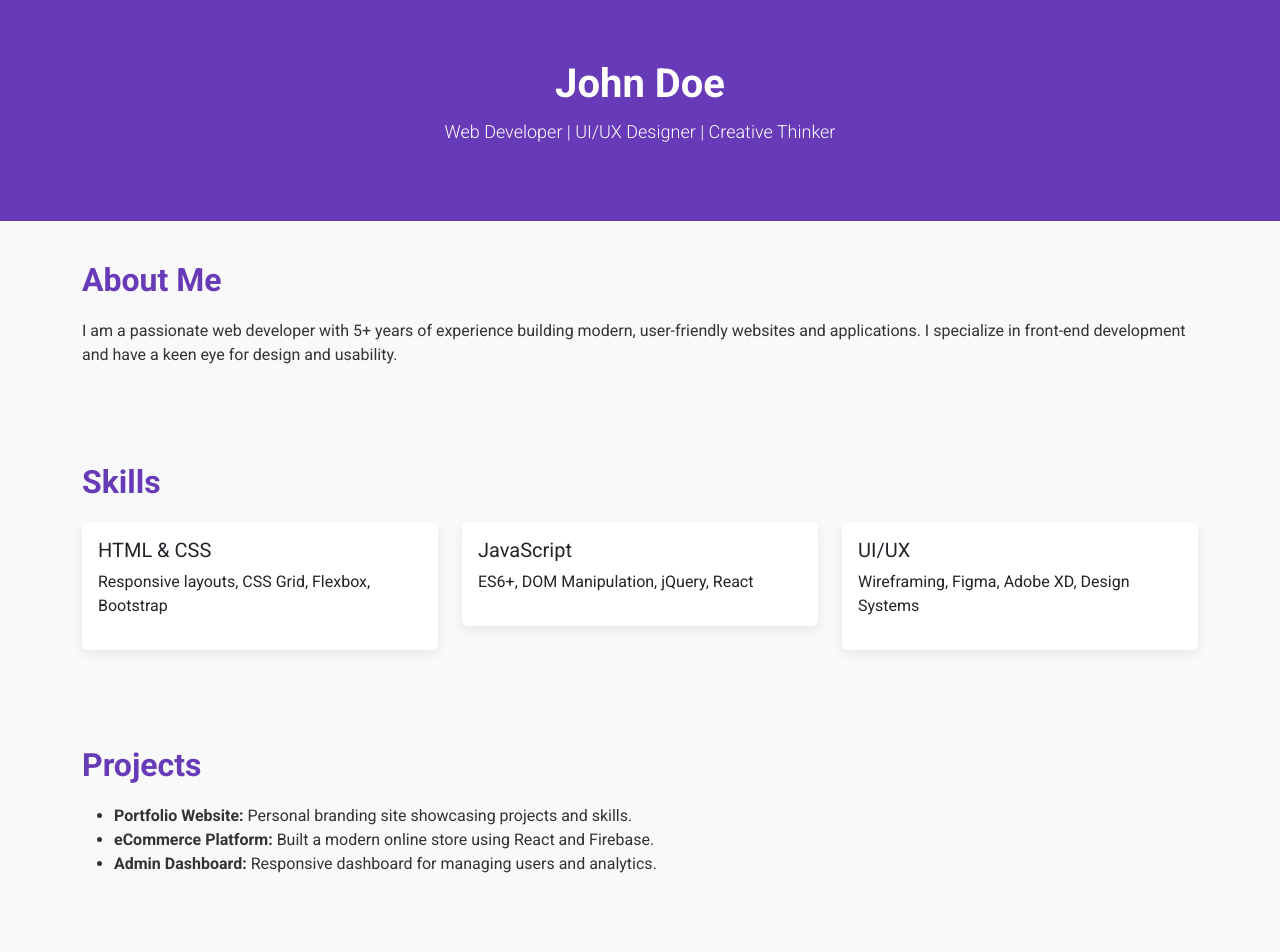
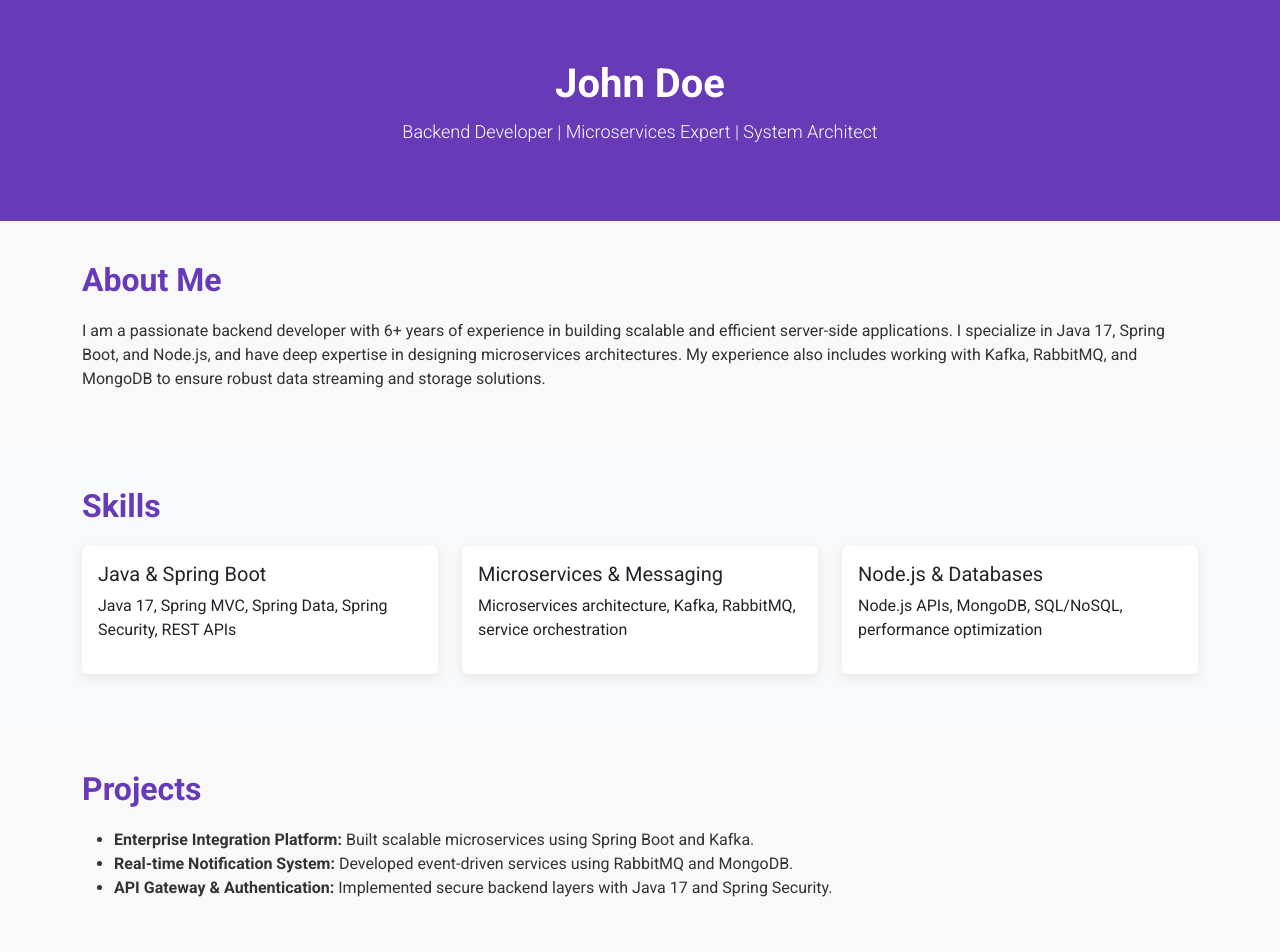
Before and after one commit to fazil19/fazil19.github.io, a plain HTML site: page index.html in a window 1280 px wide. Shown: the top 952 px of the page. Drawn offline with nearby package versions, Linux system fonts and the light colour scheme.

Commit message:
updating skill

```diff
--- a/index.html
+++ b/index.html
@@ -1,6 +1,4 @@
-<!DOCTYPE html>
-<html lang="en">
-
+<!DOCTYPE html><html lang="en">
 <head>
   <meta charset="UTF-8">
   <meta name="viewport" content="width=device-width, initial-scale=1.0">
@@ -13,39 +11,32 @@
       background-color: #f9f9f9;
       color: #333;
     }
-
     .profile-header {
       background-color: #673ab7;
       color: white;
       padding: 60px 20px;
       text-align: center;
     }
-
     .profile-header h1 {
       font-weight: 700;
       margin-bottom: 10px;
     }
-
     .profile-header p {
       font-weight: 300;
       font-size: 18px;
     }
-
     .section {
       padding: 40px 20px;
     }
-
     .section-title {
       font-weight: 700;
       color: #673ab7;
       margin-bottom: 20px;
     }
-
     .card {
       border: none;
       box-shadow: 0 4px 12px rgba(0, 0, 0, 0.08);
     }
-
     footer {
       background-color: #eee;
       padding: 20px;
@@ -55,72 +46,55 @@
     }
   </style>
 </head>
-
-<body>
-
-  <header class="profile-header">
+<body>  <header class="profile-header">
     <h1>John Doe</h1>
-    <p>Web Developer | UI/UX Designer | Creative Thinker</p>
-  </header>
-
-  <section class="section">
+    <p>Backend Developer | Microservices Expert | System Architect</p>
+  </header>  <section class="section">
     <div class="container">
       <h2 class="section-title">About Me</h2>
-      <p>I am a passionate web developer with 5+ years of experience building modern, user-friendly websites and
-        applications. I specialize in front-end development and have a keen eye for design and usability.</p>
+      <p>I am a passionate backend developer with 6+ years of experience in building scalable and efficient server-side applications. I specialize in Java 17, Spring Boot, and Node.js, and have deep expertise in designing microservices architectures. My experience also includes working with Kafka, RabbitMQ, and MongoDB to ensure robust data streaming and storage solutions.</p>
     </div>
-  </section>
-
-  <section class="section bg-light">
+  </section>  <section class="section bg-light">
     <div class="container">
       <h2 class="section-title">Skills</h2>
       <div class="row">
         <div class="col-md-4 mb-3">
           <div class="card p-3">
-            <h5>HTML & CSS</h5>
-            <p>Responsive layouts, CSS Grid, Flexbox, Bootstrap</p>
+            <h5>Java & Spring Boot</h5>
+            <p>Java 17, Spring MVC, Spring Data, Spring Security, REST APIs</p>
           </div>
         </div>
         <div class="col-md-4 mb-3">
           <div class="card p-3">
-            <h5>JavaScript</h5>
-            <p>ES6+, DOM Manipulation, jQuery, React</p>
+            <h5>Microservices & Messaging</h5>
+            <p>Microservices architecture, Kafka, RabbitMQ, service orchestration</p>
           </div>
         </div>
         <div class="col-md-4 mb-3">
           <div class="card p-3">
-            <h5>UI/UX</h5>
-            <p>Wireframing, Figma, Adobe XD, Design Systems</p>
+            <h5>Node.js & Databases</h5>
+            <p>Node.js APIs, MongoDB, SQL/NoSQL, performance optimization</p>
           </div>
         </div>
       </div>
     </div>
-  </section>
-
-  <section class="section">
+  </section>  <section class="section">
     <div class="container">
       <h2 class="section-title">Projects</h2>
       <ul>
-        <li><strong>Portfolio Website:</strong> Personal branding site showcasing projects and skills.</li>
-        <li><strong>eCommerce Platform:</strong> Built a modern online store using React and Firebase.</li>
-        <li><strong>Admin Dashboard:</strong> Responsive dashboard for managing users and analytics.</li>
+        <li><strong>Enterprise Integration Platform:</strong> Built scalable microservices using Spring Boot and Kafka.</li>
+        <li><strong>Real-time Notification System:</strong> Developed event-driven services using RabbitMQ and MongoDB.</li>
+        <li><strong>API Gateway & Authentication:</strong> Implemented secure backend layers with Java 17 and Spring Security.</li>
       </ul>
     </div>
-  </section>
-
-  <section class="section bg-light">
+  </section>  <section class="section bg-light">
     <div class="container">
       <h2 class="section-title">Contact</h2>
       <p><strong>Email:</strong> john.doe@example.com</p>
       <p><strong>Phone:</strong> +91 98765 43210</p>
       <p><strong>LinkedIn:</strong> linkedin.com/in/johndoe</p>
     </div>
-  </section>
-
-  <footer>
+  </section>  <footer>
     &copy; 2025 John Doe. All rights reserved.
-  </footer>
-
-</body>
-
+  </footer></body>
 </html>
```
